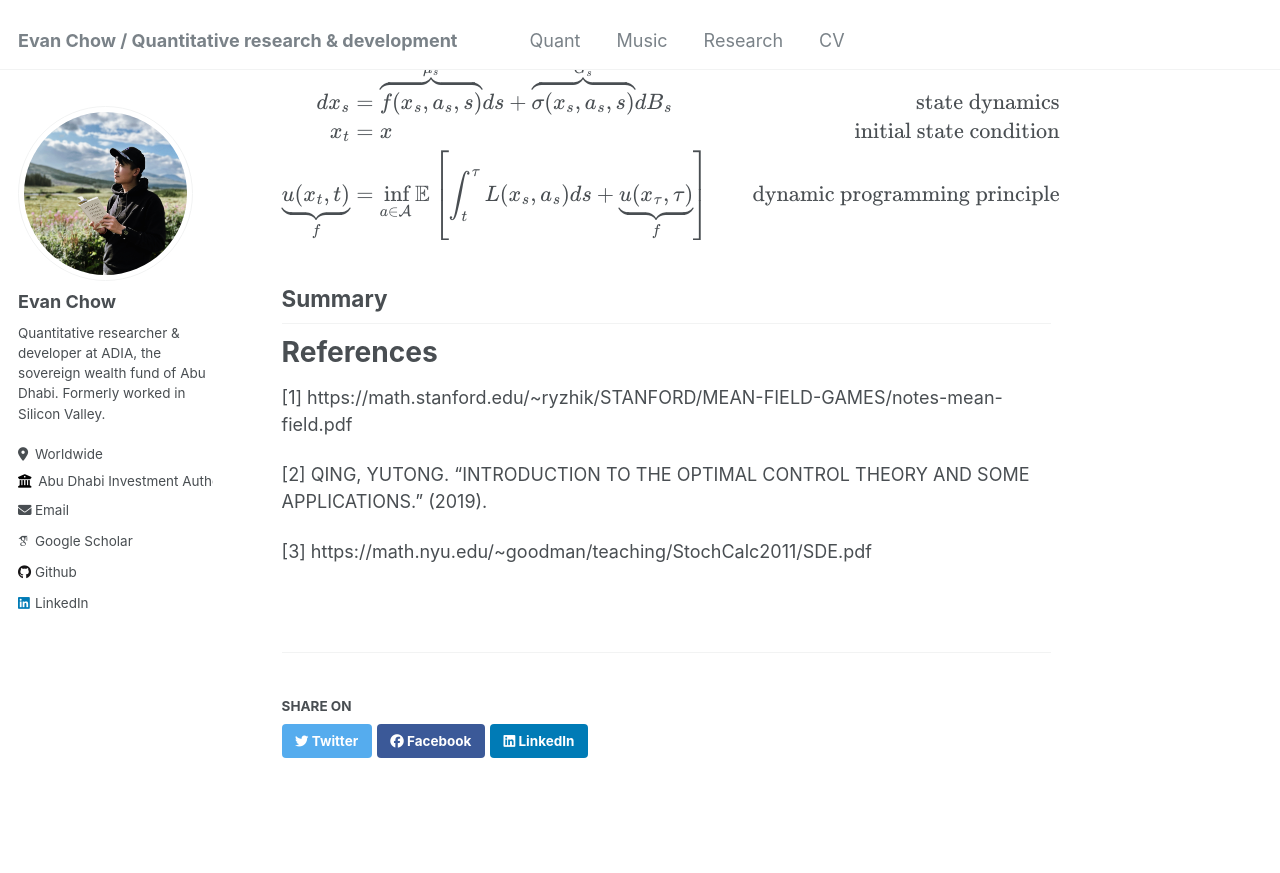
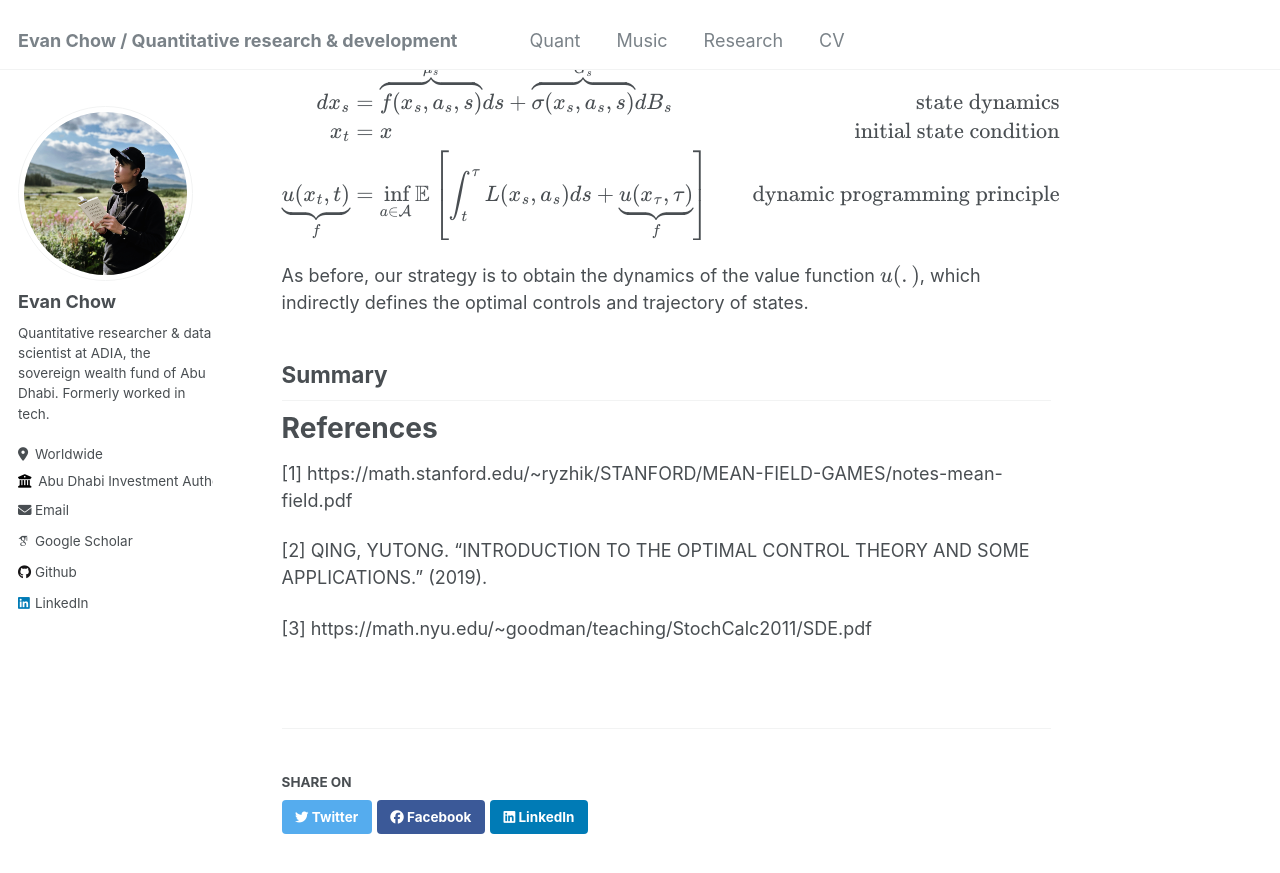
Before and after one commit to evnchw/evnchw.github.io, a Jekyll site: the page built from _quant/refresher_hjb.md, in a window 1280 px wide and 900 px high, scrolled down 7238 px. Shown: the top 873 px of the window. Built offline with Jekyll 4.4.1, drawn with Linux system fonts in a browser that asks for light colours; some web fonts are replaced.

Commit message:
update description

```diff
--- a/_config.yml
+++ b/_config.yml
@@ -24,7 +24,7 @@ author:
   avatar           : "profile.png"
   name             : "Evan Chow"
   pronouns         : # example: "she/her"
-  bio              : "Quantitative researcher & developer at ADIA, the sovereign wealth fund of Abu Dhabi. Formerly worked in Silicon Valley."
+  bio              : "Quantitative researcher & data scientist at ADIA, the sovereign wealth fund of Abu Dhabi. Formerly worked in tech."
   location         : "Worldwide"
   employer         : "Abu Dhabi Investment Authority"
   uri              : # URL
--- a/_quant/refresher_hjb.md
+++ b/_quant/refresher_hjb.md
@@ -237,6 +237,8 @@
 \end{align}
 $$
 
+As before, our strategy is to obtain the dynamics of the value function $$u(.)$$, which indirectly defines the optimal controls and trajectory of states.
+
 ## Summary
 
 # References
```
